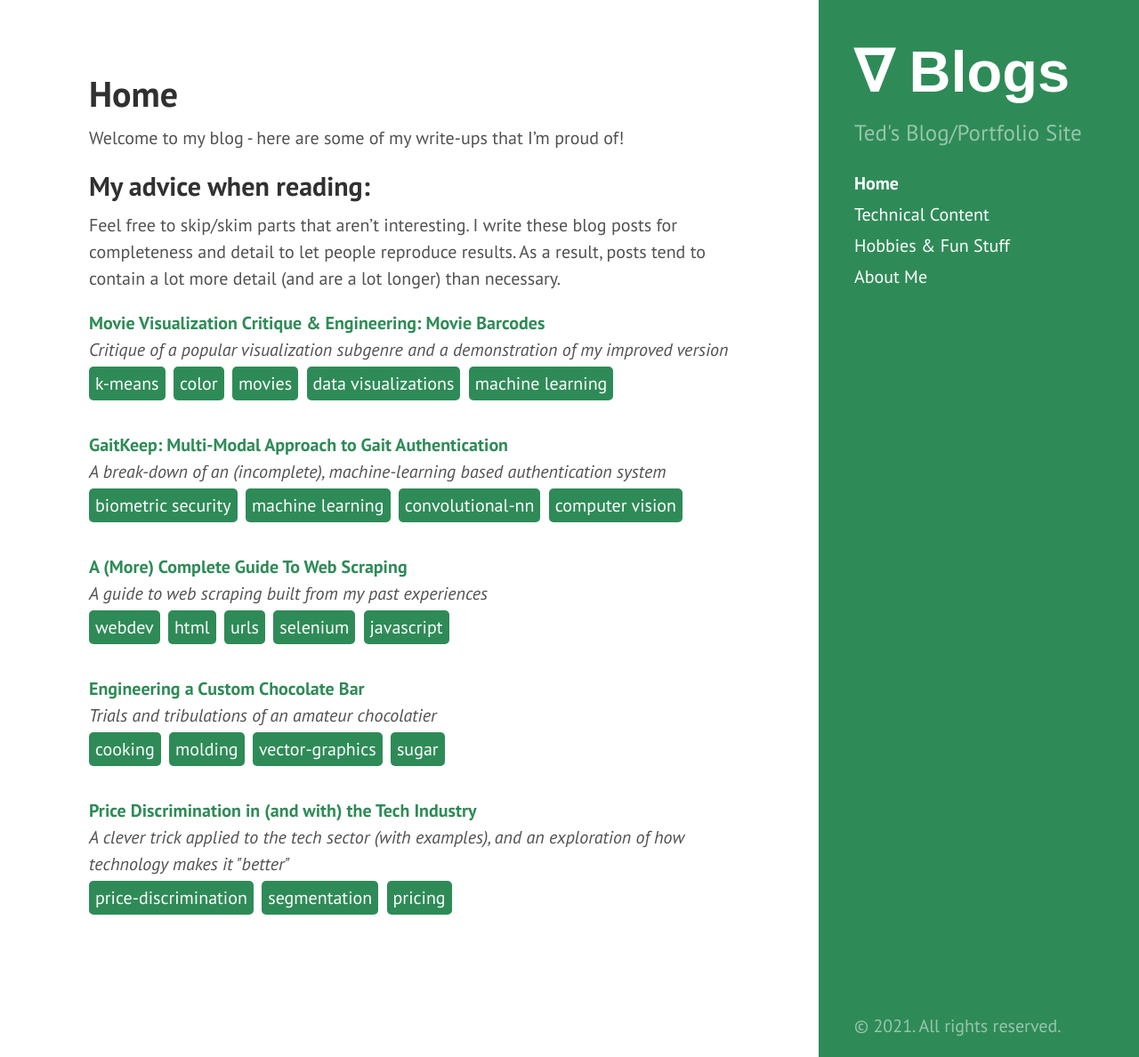
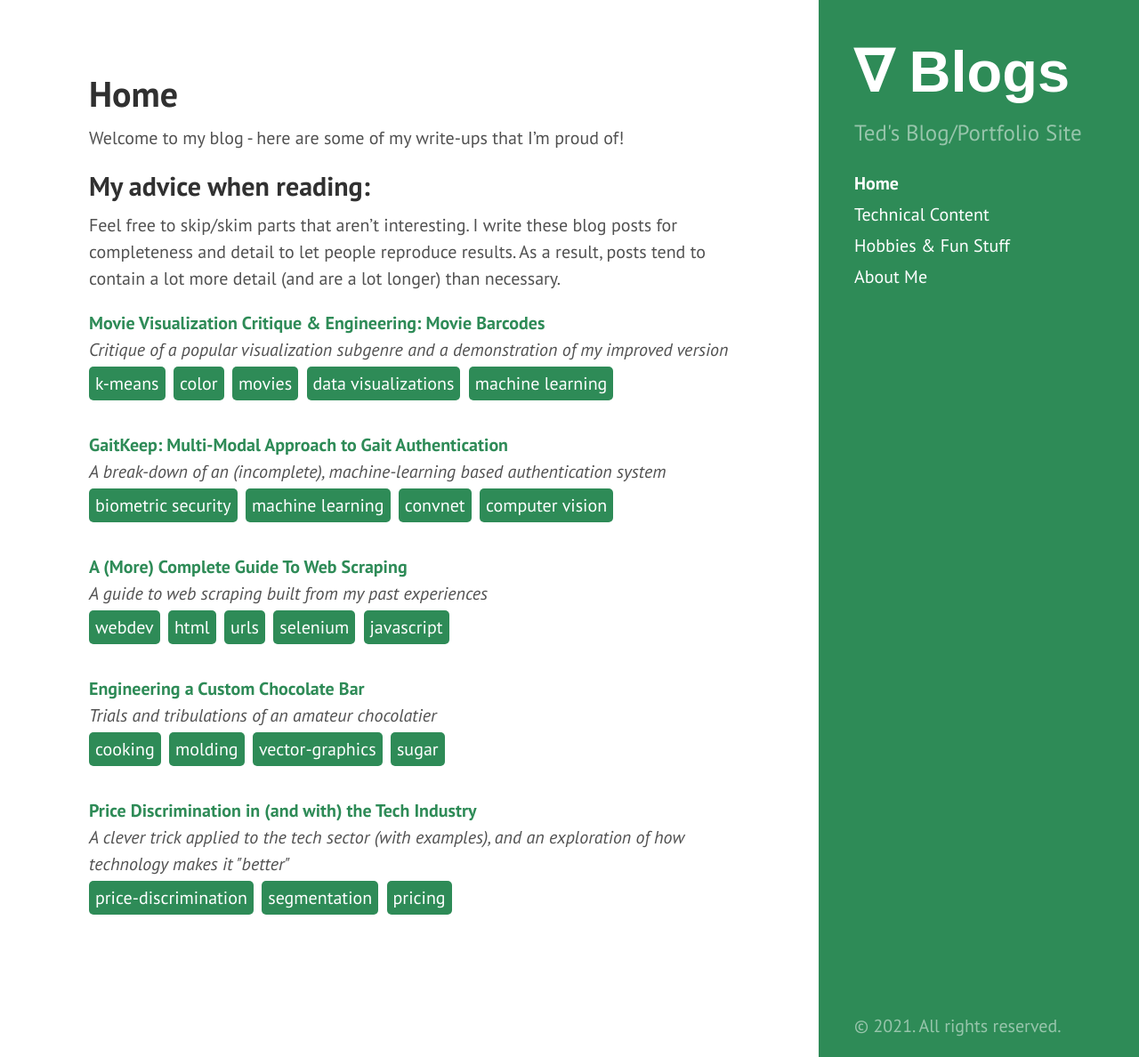
Before and after one commit to tedkim97/tedkim97.github.io, a Jekyll site: the page built from index.md, in a window 1280 px wide and 1188 px high. Shown: the whole window at 89% size. Built offline with Jekyll 4.4.1, drawn with Linux system fonts in a browser that asks for light colours.

Commit message:
modified concepts value

```diff
--- a/_posts/2020-03-28-gaitkeep.md
+++ b/_posts/2020-03-28-gaitkeep.md
@@ -20,7 +20,7 @@ tag:
 concepts:
   - biometric security
   - machine learning
-  - convolutional-nn
+  - convnet
   - computer vision
 ---
 
```
